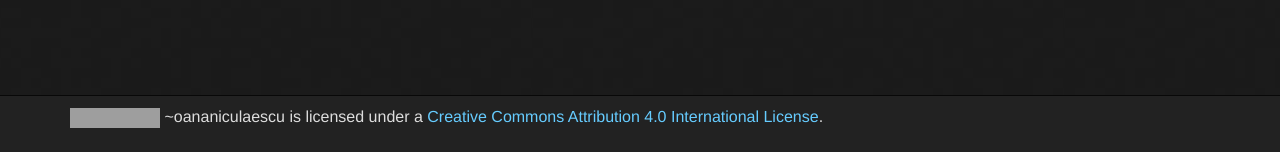
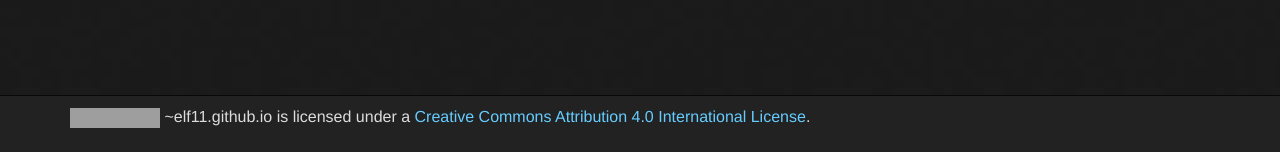
Before and after one commit to elf11/elf11.github.io, a Jekyll site: the page built from about/index.md, in a window 1280 px wide. Shown: the part 745-897 px from the top of the page. Built offline with Jekyll 4.4.1, drawn with Linux system fonts in a browser that asks for light colours; nearby versions of some CDN libraries; grey boxes are pictures that could not be loaded.

Commit message:
rebranding blog

```diff
--- a/_includes/_footer.html
+++ b/_includes/_footer.html
@@ -4,7 +4,7 @@
       <img alt="Creative Commons License"
            src="https://licensebuttons.net/l/by/4.0/88x31.png" />
     </a>
-    ~oananiculaescu is licensed under a <a rel="license"
+    ~elf11.github.io is licensed under a <a rel="license"
       href="http://creativecommons.org/licenses/by/4.0/deed.en_US">Creative
       Commons Attribution 4.0 International License</a>.
   </div>
--- a/_includes/disqus.html
+++ b/_includes/disqus.html
@@ -7,7 +7,7 @@
   };
   (function() { // DON'T EDIT BELOW THIS LINE
   var d = document, s = d.createElement('script');
-  s.src = '//oananiculaescu.disqus.com/embed.js';
+  s.src = '//elf11.github.io.disqus.com/embed.js';
   s.setAttribute('data-timestamp', +new Date());
   (d.head || d.body).appendChild(s);
   })();
--- a/_layouts/default.html
+++ b/_layouts/default.html
@@ -12,7 +12,7 @@
     <link rel="stylesheet" type="text/css" href="/stylesheets/pygment_trac.css" media="screen" />
     <link rel="stylesheet" type="text/css" href="/stylesheets/custom.css" />
 
-    <title>{% if page.title %}{{page.title}} | {% endif %}~oananiculaescu</title>
+    <title>{% if page.title %}{{page.title}} | {% endif %}~elf11.github.io</title>
   </head>
 
   <body>
```
